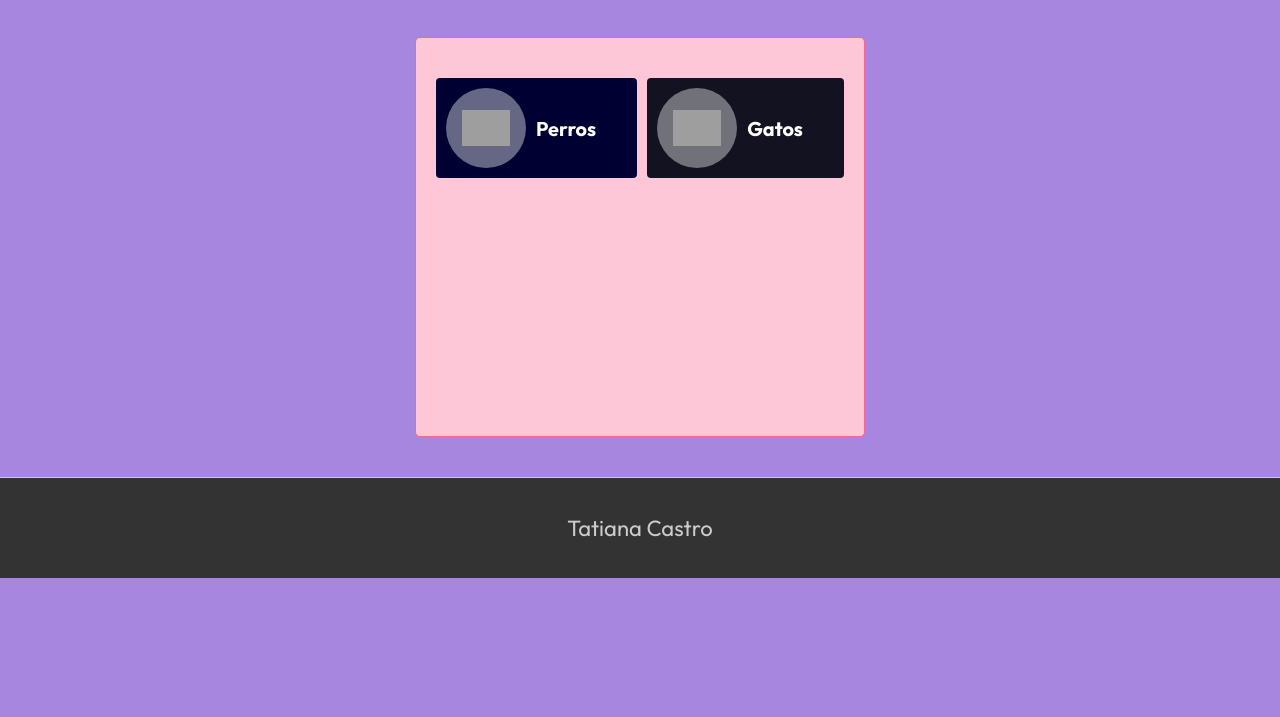
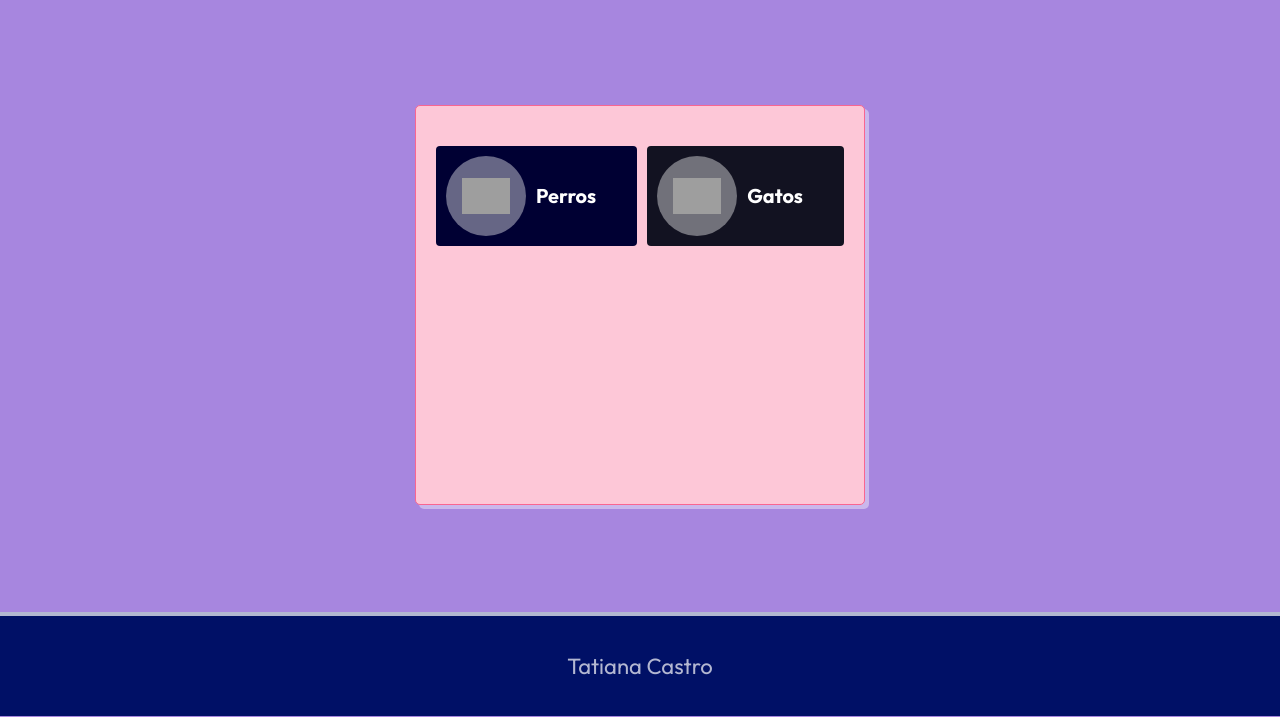
Before and after one commit to dlunamontilla/mascotas, a plain HTML site: page index.html in a window 1280 px wide. Shown: the part 83-800 px from the top of the page. Drawn offline with Linux system fonts and the light colour scheme; grey boxes are pictures that could not be loaded.

Commit message:
Se mejora la interfaz

```diff
--- a/src/html/mascotas.html
+++ b/src/html/mascotas.html
@@ -1,4 +1,4 @@
-<div class="interfaz">
+<div class="interfaz container__inner">
     <div class="buttons-container">
         <div class="button button--dog">
             <div class="button__image">
--- a/src/sass/_forms.scss
+++ b/src/sass/_forms.scss
@@ -66,7 +66,7 @@ button,
     border: 1px solid darken($color-base, 20);
     border-radius: 5px;
 
-    box-shadow: 0 0 10px rgba($color-secundario, 0.3);
+    box-shadow: 4px 4px 0 0 rgba(white, 0.4);
 
     padding-left: var(--padding);
     padding-right: var(--padding);
--- a/src/sass/_main.scss
+++ b/src/sass/_main.scss
@@ -124,12 +124,19 @@
 .container {
     --padding: 20px;
 
+    display: flex;
+    align-items: center;
     max-width: $max-width;
     width: $width;
     margin: 0 auto;
 
+    min-height: calc(100vh - 185px);
     padding-top: var(--padding);
     padding-bottom: var(--padding);
+
+    &__inner {
+        width: 100%;
+    }
 
     &--mascotas {
 
@@ -199,6 +206,7 @@
     margin: 20px auto;
     border-radius: 5px;
     transition: 300ms ease;
+    box-shadow: 4px 4px 0 0 rgba(white, 0.4);
 }
 
 // Tablas:
@@ -258,9 +266,11 @@
 }
 
 .footer {
-    background-color: darken(white, 80);
-    color: lighten(black, 80);
-    border-top: 1px solid;
+    $color: #001066;
+
+    background-color: $color;
+    color: rgba(white, 0.7);
+    border-top: 4px solid;
 
     &__inner {
         display: flex;
```
Also changed, not shown: data/bdusers.json (+0 -20 lines), src/html/registro.html (+1 -1 lines), css/style.css, 1 other file.
